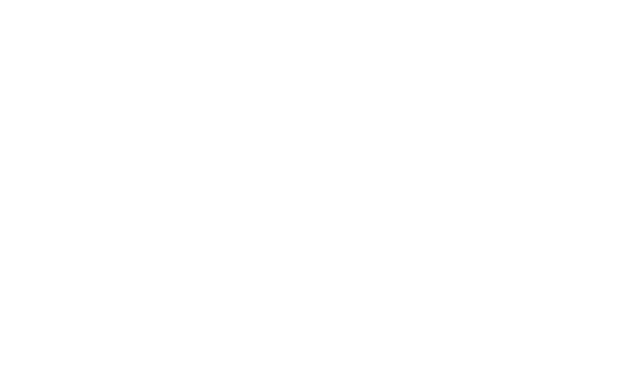
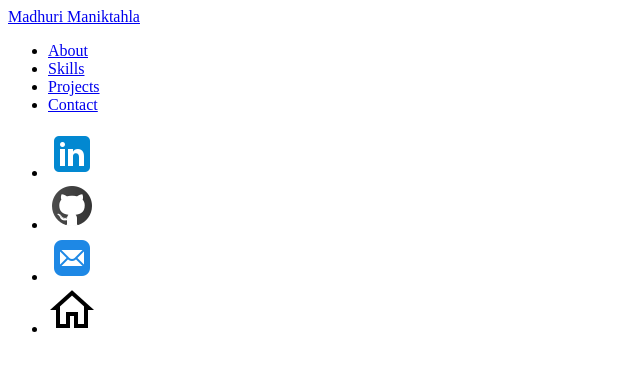
Before and after one commit to madhurimt/personal_website, a plain HTML site: page index.html in a window 1280 px wide. Shown: the whole page, without its empty margins (0-640 px from the left). Drawn offline with Linux system fonts and the light colour scheme.

Commit message:
Add HTML and images

```diff
--- a/index.html
+++ b/index.html
@@ -7,6 +7,42 @@
     <link rel="stylesheet" href="style.css">
 </head>
 <body>
+    <header>
+        <a href="#" id="logo">Madhuri Maniktahla</a>
+        <ul>
+            <li><a href="#">About</a> </li>
+            <li><a href="#">Skills</a> </li>
+            <li><a href="#">Projects</a> </li>
+            <li><a href="#">Contact</a> </li>
+        </ul>
+    </header>
+    <main>
+        <section class="icons">
+            <ul>
+              <li>
+                <a
+                  href="https://www.linkedin.com/in/madhuri-m-96b89481/"
+                  target="blank"
+                >
+                  <img src="./images/icons8-linkedin-48.png"
+                /></a>
+              </li>
+              <li>
+                <a href="https://github.com/madhurimt" target="blank">
+                  <img src="./images/icons8-github-48.png"
+                /></a>
+              </li>
+              <li>
+                <a href="mailto:madhuri.maniktahla@gmail.com" target="blank">
+                  <img src="./images/icons8-mail-48.png"
+                /></a>
+              </li>
+              <li>
+                <a href=""><img src="./images/icons8-home-48.png" /></a>
+              </li>
+            </ul>
+          </section>
+    </main>
     <script src="index.js"></script>
 </body>
-</html>
+</html
```
Also changed, not shown: images/icons8-github-48.png (added), images/icons8-home-48.png (added), images/icons8-linkedin-48.png (added), images/icons8-mail-48.png (added), images/m.png (added).
